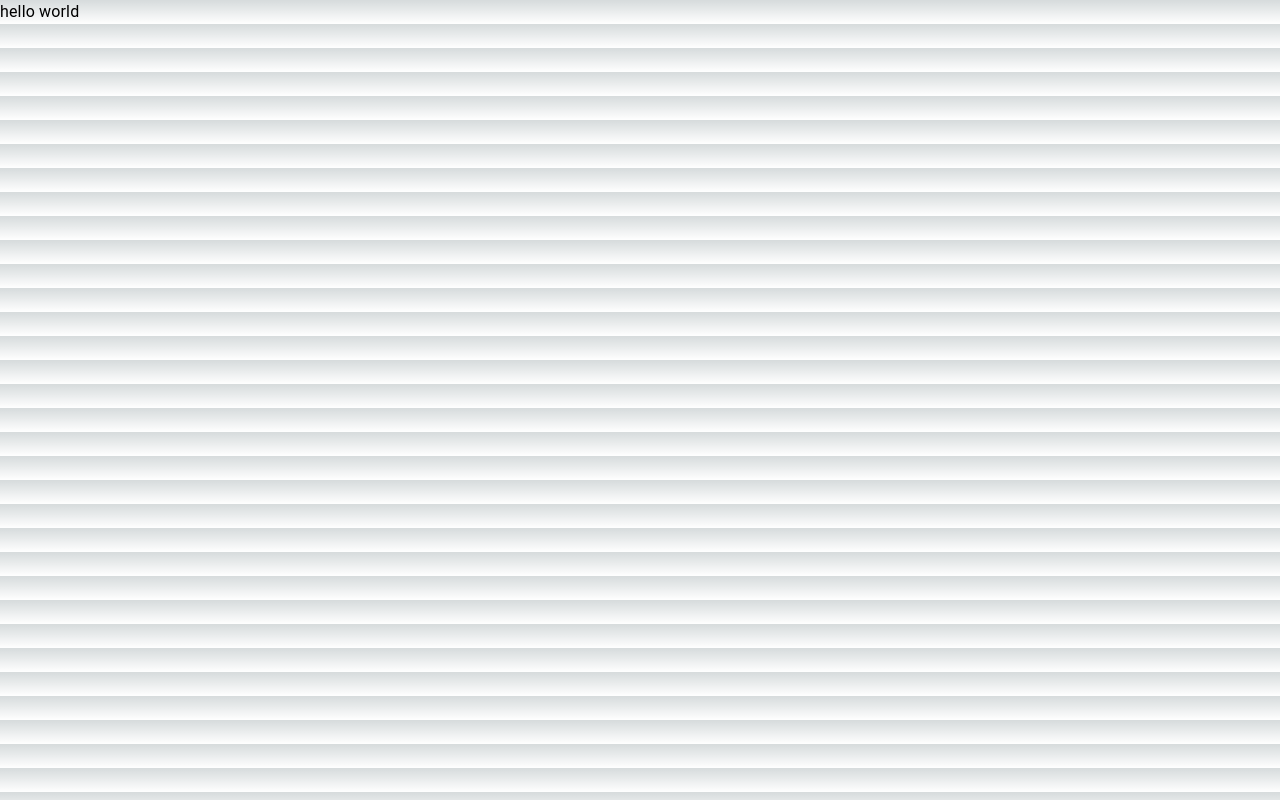
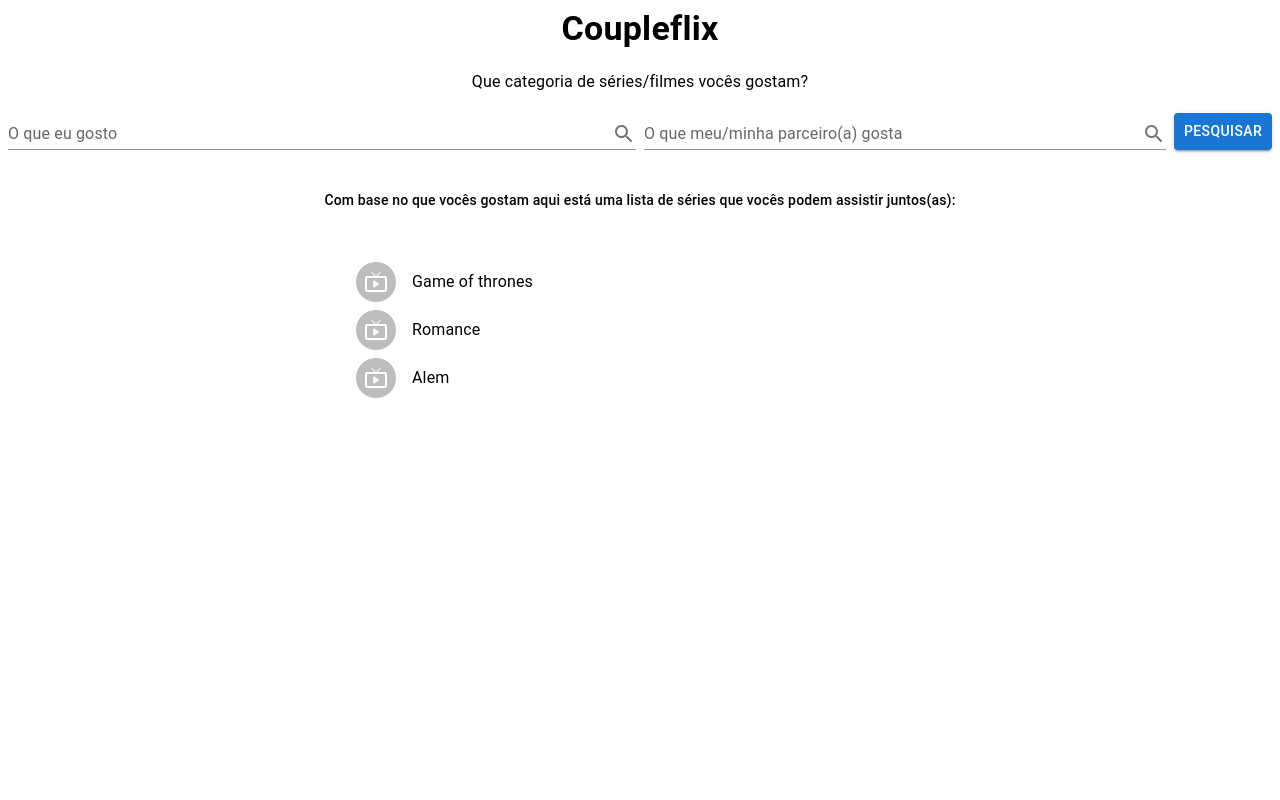
Before and after one commit to omateusamaral/coupleflix, a Next.js app: page / in a window 1280 px wide. Built offline with nearby package versions, Linux system fonts and the light colour scheme.

Commit message:
list contents

```diff
--- a/package.json
+++ b/package.json
@@ -11,6 +11,7 @@
   "dependencies": {
     "@emotion/react": "^11.11.1",
     "@emotion/styled": "^11.11.0",
+    "@mui/icons-material": "^5.11.16",
     "@mui/material": "^5.13.6",
     "@types/node": "20.3.3",
     "@types/react": "18.2.14",
--- /dev/null
+++ b/src/app/Components/ListContents.tsx
@@ -0,0 +1,37 @@
+import {
+  List,
+  ListItem,
+  ListItemAvatar,
+  Avatar,
+  ListItemText,
+  Typography,
+} from "@mui/material";
+import LiveTvRoundedIcon from "@mui/icons-material/LiveTvRounded";
+interface ListContentsProps {
+  items: string[];
+}
+export function ListContents({ items }: ListContentsProps) {
+  return (
+    <List
+      dense
+      sx={{
+        overflow: "auto",
+        maxHeight: 600,
+        width: 600,
+      }}
+    >
+      {items.map((item) => (
+        <ListItem key={item}>
+          <ListItemAvatar>
+            <Avatar>
+              <LiveTvRoundedIcon />
+            </Avatar>
+          </ListItemAvatar>
+          <ListItemText
+            primary={<Typography variant="body1">{item}</Typography>}
+          />
+        </ListItem>
+      ))}
+    </List>
+  );
+}
--- /dev/null
+++ b/src/app/Components/SearchInput.tsx
@@ -0,0 +1,13 @@
+import { TextField, TextFieldProps } from "@mui/material";
+import SearchRoundedIcon from "@mui/icons-material/SearchRounded";
+export function SearchInput({ label, ...rest }: TextFieldProps) {
+  return (
+    <TextField
+      label={label}
+      {...rest}
+      InputProps={{
+        endAdornment: <SearchRoundedIcon color="action" />,
+      }}
+    />
+  );
+}
--- /dev/null
+++ b/src/app/Components/index.ts
@@ -0,0 +1,2 @@
+export * from "./SearchInput";
+export * from "./ListContents";
--- a/src/app/globals.css
+++ b/src/app/globals.css
@@ -1,107 +1,5 @@
-:root {
-  --max-width: 1100px;
-  --border-radius: 12px;
-  --font-mono: ui-monospace, Menlo, Monaco, 'Cascadia Mono', 'Segoe UI Mono',
-    'Roboto Mono', 'Oxygen Mono', 'Ubuntu Monospace', 'Source Code Pro',
-    'Fira Mono', 'Droid Sans Mono', 'Courier New', monospace;
-
-  --foreground-rgb: 0, 0, 0;
-  --background-start-rgb: 214, 219, 220;
-  --background-end-rgb: 255, 255, 255;
-
-  --primary-glow: conic-gradient(
-    from 180deg at 50% 50%,
-    #16abff33 0deg,
-    #0885ff33 55deg,
-    #54d6ff33 120deg,
-    #0071ff33 160deg,
-    transparent 360deg
-  );
-  --secondary-glow: radial-gradient(
-    rgba(255, 255, 255, 1),
-    rgba(255, 255, 255, 0)
-  );
-
-  --tile-start-rgb: 239, 245, 249;
-  --tile-end-rgb: 228, 232, 233;
-  --tile-border: conic-gradient(
-    #00000080,
-    #00000040,
-    #00000030,
-    #00000020,
-    #00000010,
-    #00000010,
-    #00000080
-  );
-
-  --callout-rgb: 238, 240, 241;
-  --callout-border-rgb: 172, 175, 176;
-  --card-rgb: 180, 185, 188;
-  --card-border-rgb: 131, 134, 135;
+body{
+  margin:0;
+  padding:0;
+  background-color: white;
 }
-
-@media (prefers-color-scheme: dark) {
-  :root {
-    --foreground-rgb: 255, 255, 255;
-    --background-start-rgb: 0, 0, 0;
-    --background-end-rgb: 0, 0, 0;
-
-    --primary-glow: radial-gradient(rgba(1, 65, 255, 0.4), rgba(1, 65, 255, 0));
-    --secondary-glow: linear-gradient(
-      to bottom right,
-      rgba(1, 65, 255, 0),
-      rgba(1, 65, 255, 0),
-      rgba(1, 65, 255, 0.3)
-    );
-
-    --tile-start-rgb: 2, 13, 46;
-    --tile-end-rgb: 2, 5, 19;
-    --tile-border: conic-gradient(
-      #ffffff80,
-      #ffffff40,
-      #ffffff30,
-      #ffffff20,
-      #ffffff10,
-      #ffffff10,
-      #ffffff80
-    );
-
-    --callout-rgb: 20, 20, 20;
-    --callout-border-rgb: 108, 108, 108;
-    --card-rgb: 100, 100, 100;
-    --card-border-rgb: 200, 200, 200;
-  }
-}
-
-* {
-  box-sizing: border-box;
-  padding: 0;
-  margin: 0;
-}
-
-html,
-body {
-  max-width: 100vw;
-  overflow-x: hidden;
-}
-
-body {
-  color: rgb(var(--foreground-rgb));
-  background: linear-gradient(
-      to bottom,
-      transparent,
-      rgb(var(--background-end-rgb))
-    )
-    rgb(var(--background-start-rgb));
-}
-
-a {
-  color: inherit;
-  text-decoration: none;
-}
-
-@media (prefers-color-scheme: dark) {
-  html {
-    color-scheme: dark;
-  }
-}
--- a/src/app/page.module.css
+++ /dev/null
@@ -1,4 +0,0 @@
-body {
-  margin:0;
-  padding:0;
-}
--- a/src/app/page.tsx
+++ b/src/app/page.tsx
@@ -1,6 +1,78 @@
 "use client";
-import styles from "./page.module.css";
-import { Typography } from "@mui/material";
+import { ListContents, SearchInput } from "./Components";
+import { Button, Grid, Typography } from "@mui/material";
+
 export default function Home() {
-  return <Typography variant="body1">hello world</Typography>;
+  return (
+    <Grid container spacing={1} alignItems="flex-end" padding={1}>
+      <Grid
+        item
+        xs={12}
+        display="flex"
+        alignItems="center"
+        justifyContent="center"
+      >
+        <Typography variant="h4" fontWeight="700" gutterBottom>
+          Coupleflix
+        </Typography>
+      </Grid>
+
+      <Grid
+        item
+        xs={12}
+        display="flex"
+        alignItems="center"
+        justifyContent="center"
+      >
+        <Typography variant="body1">
+          Que categoria de séries/filmes vocês gostam?
+        </Typography>
+      </Grid>
+      <Grid item lg={6} xs={6} md={6}>
+        <SearchInput label="O que eu gosto" variant="standard" fullWidth />
+      </Grid>
+
+      <Grid item lg={5} xs={6} md={5}>
+        <SearchInput
+          label="O que meu/minha parceiro(a) gosta"
+          variant="standard"
+          fullWidth
+        />
+      </Grid>
+      <Grid
+        item
+        lg={1}
+        xs={12}
+        md={1}
+        display="flex"
+        alignItems="center"
+        justifyContent="center"
+      >
+        <Button variant="contained">Pesquisar</Button>
+      </Grid>
+
+      <Grid item xs={12} m={4}>
+        <Typography
+          variant="body2"
+          fontWeight="500"
+          display="flex"
+          alignItems="center"
+          justifyContent="center"
+        >
+          Com base no que vocês gostam aqui está uma lista de séries que vocês
+          podem assistir juntos(as):
+        </Typography>
+      </Grid>
+
+      <Grid
+        item
+        xs={12}
+        display="flex"
+        alignItems="center"
+        justifyContent="center"
+      >
+        <ListContents items={["Game of thrones", "Romance", "Alem"]} />
+      </Grid>
+    </Grid>
+  );
 }
```
Also changed, not shown: 1 other file (tests, documents, lock files or other folders).
